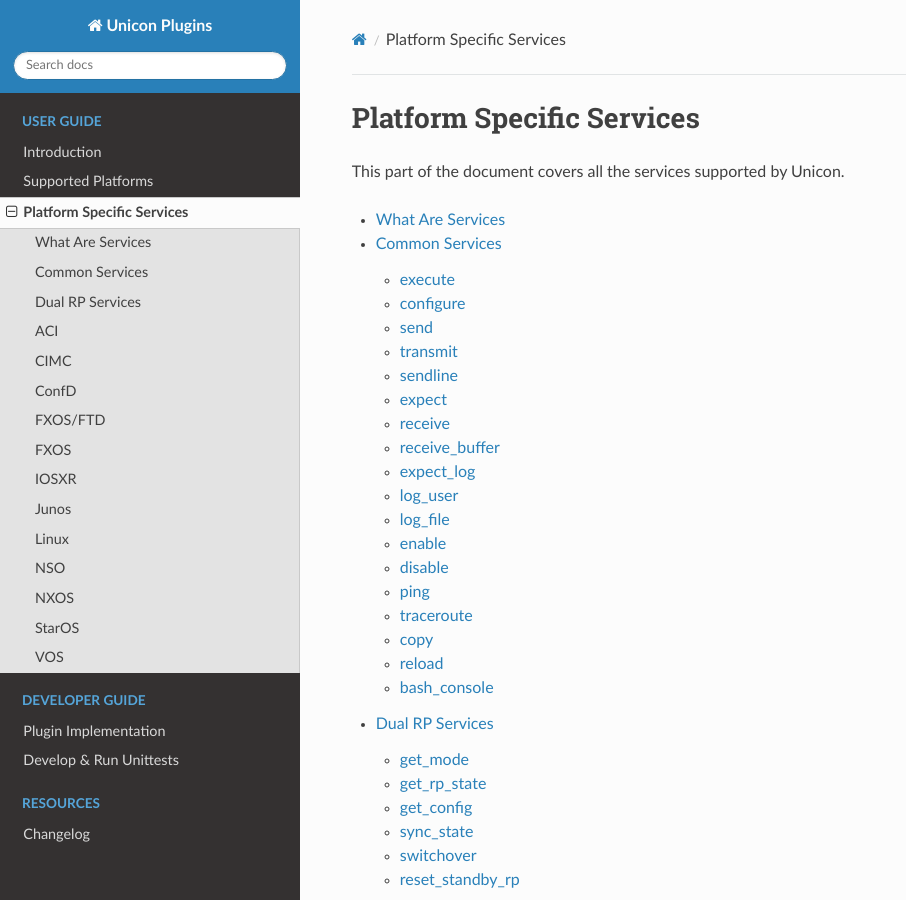
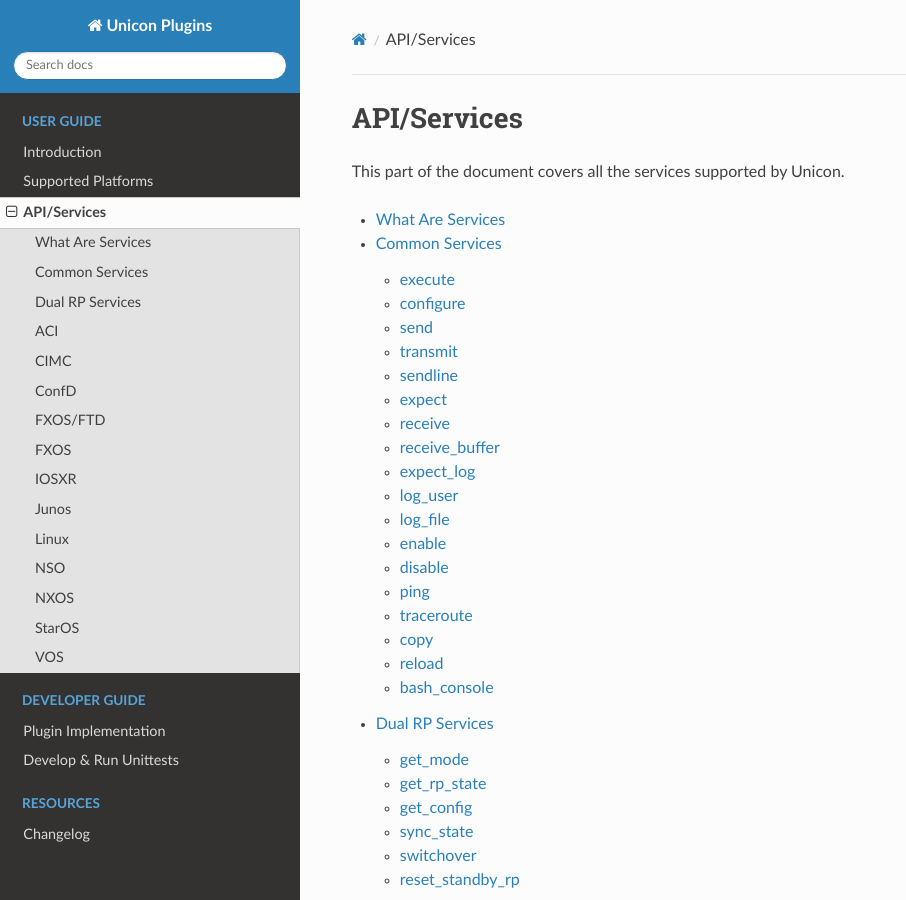
Before and after one commit to CiscoTestAutomation/unicon.plugins, a Sphinx documentation site: the page built from docs/user_guide/services/index.rst, in a window 1280 px wide and 900 px high. Shown: the whole window, without its empty margins (0-906 px from the left). Built offline with Sphinx 7.4.7 and the Read the Docs theme 2.0.0, drawn with Linux system fonts in a browser that asks for light colours; pages that are not in the unit, such as notebooks, are missing from menus; the version number could not be read and is left out.

Commit message:
docs update

```diff
--- a/docs/gen_dialogs_rst.py
+++ b/docs/gen_dialogs_rst.py
@@ -88,8 +88,8 @@
 
     print("""
 
-Service Patterns
-================
+Dialog Patterns
+===============
 
 .. note::
 
--- a/docs/user_guide/services/index.rst
+++ b/docs/user_guide/services/index.rst
@@ -1,5 +1,5 @@
-Platform Specific Services
-==========================
+API/Services
+============
 
 This part of the document covers all the services supported by Unicon.
 
```
